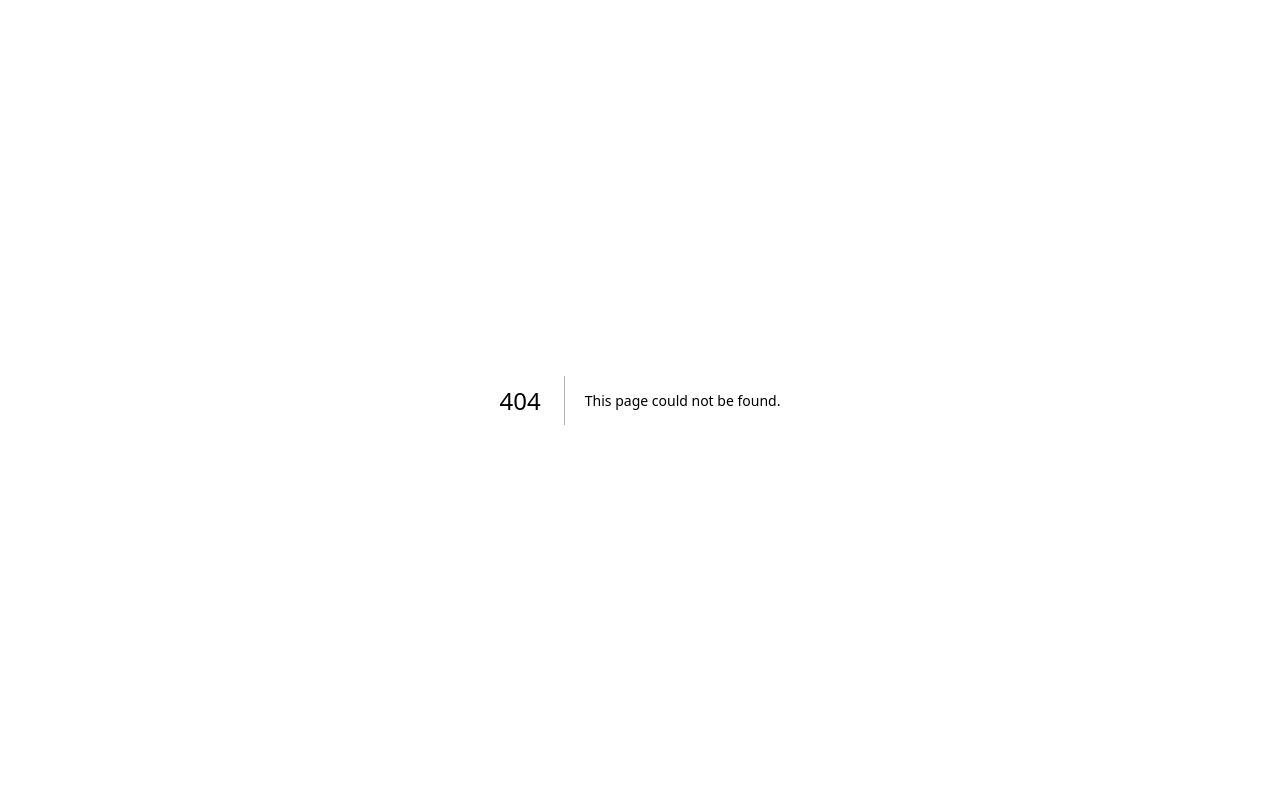
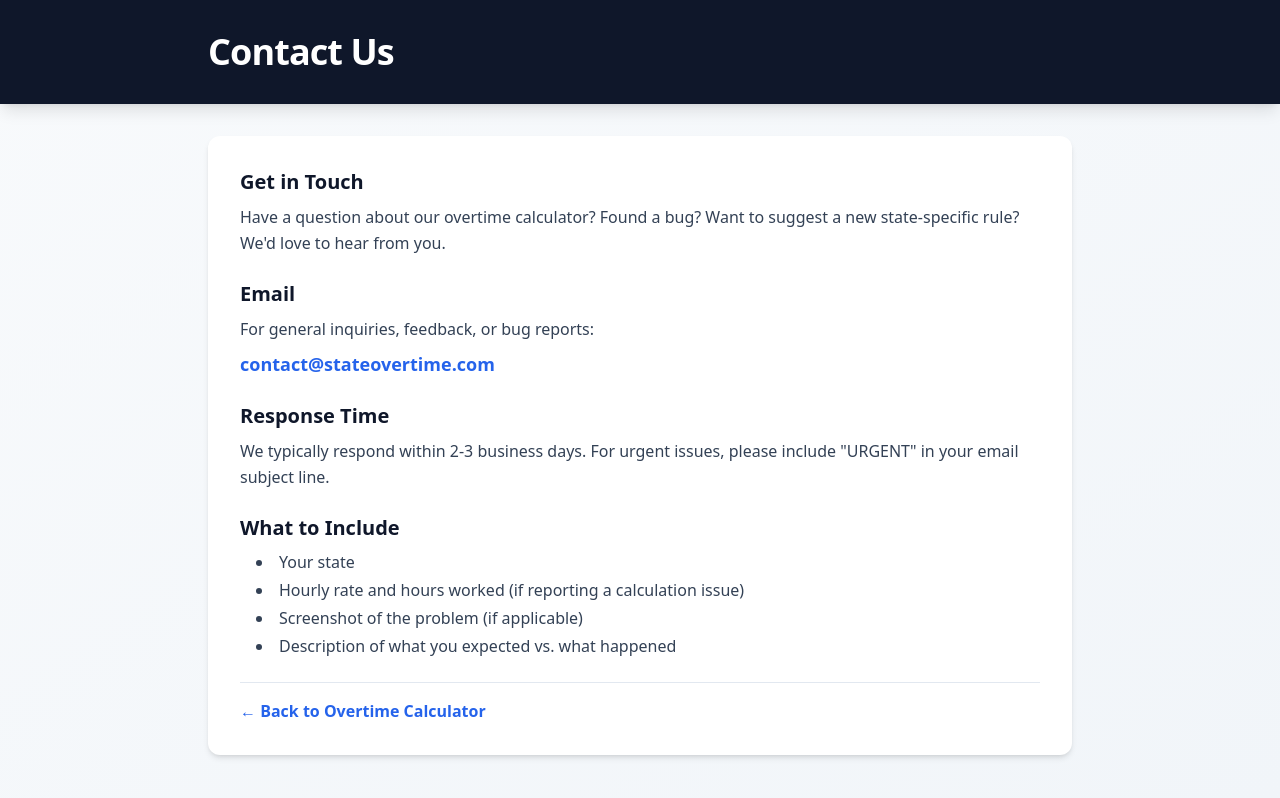
Before and after one commit to kikaifabrik-flow/stateovertime, a Next.js app: page /contact in a window 1280 px wide. Before the commit this address had no page. Built offline with nearby package versions, Linux system fonts and the light colour scheme.

Commit message:
Create page.tsx
Add contact page

```diff
--- /dev/null
+++ b/src/app/contact/page.tsx
@@ -0,0 +1,50 @@
+export const metadata = {
+  title: "Contact Us | State Overtime Calculator",
+  description: "Contact StateOvertime.com with questions, feedback, or partnership inquiries.",
+};
+
+export default function ContactPage() {
+  return (
+    <main className="min-h-screen bg-gradient-to-br from-slate-50 to-slate-100">
+      <header className="bg-slate-900 text-white py-8 shadow-lg">
+        <div className="max-w-4xl mx-auto px-4">
+          <h1 className="text-3xl md:text-4xl font-bold tracking-tight">Contact Us</h1>
+        </div>
+      </header>
+
+      <section className="max-w-4xl mx-auto px-4 py-8">
+        <div className="bg-white rounded-xl shadow-md p-6 md:p-8 space-y-6">
+          <div>
+            <h2 className="text-xl font-bold text-slate-900 mb-2">Get in Touch</h2>
+            <p className="text-slate-700 leading-relaxed">Have a question about our overtime calculator? Found a bug? Want to suggest a new state-specific rule? We'd love to hear from you.</p>
+          </div>
+
+          <div>
+            <h2 className="text-xl font-bold text-slate-900 mb-2">Email</h2>
+            <p className="text-slate-700 leading-relaxed">For general inquiries, feedback, or bug reports:</p>
+            <p className="mt-2"><a href="mailto:contact@stateovertime.com" className="text-blue-600 hover:underline font-semibold text-lg">contact@stateovertime.com</a></p>
+          </div>
+
+          <div>
+            <h2 className="text-xl font-bold text-slate-900 mb-2">Response Time</h2>
+            <p className="text-slate-700 leading-relaxed">We typically respond within 2-3 business days. For urgent issues, please include "URGENT" in your email subject line.</p>
+          </div>
+
+          <div>
+            <h2 className="text-xl font-bold text-slate-900 mb-2">What to Include</h2>
+            <ul className="list-disc list-inside text-slate-700 space-y-1 ml-4">
+              <li>Your state</li>
+              <li>Hourly rate and hours worked (if reporting a calculation issue)</li>
+              <li>Screenshot of the problem (if applicable)</li>
+              <li>Description of what you expected vs. what happened</li>
+            </ul>
+          </div>
+
+          <div className="mt-8 pt-4 border-t border-slate-200">
+            <a href="/" className="text-blue-600 hover:underline font-semibold">&larr; Back to Overtime Calculator</a>
+          </div>
+        </div>
+      </section>
+    </main>
+  );
+}
```
